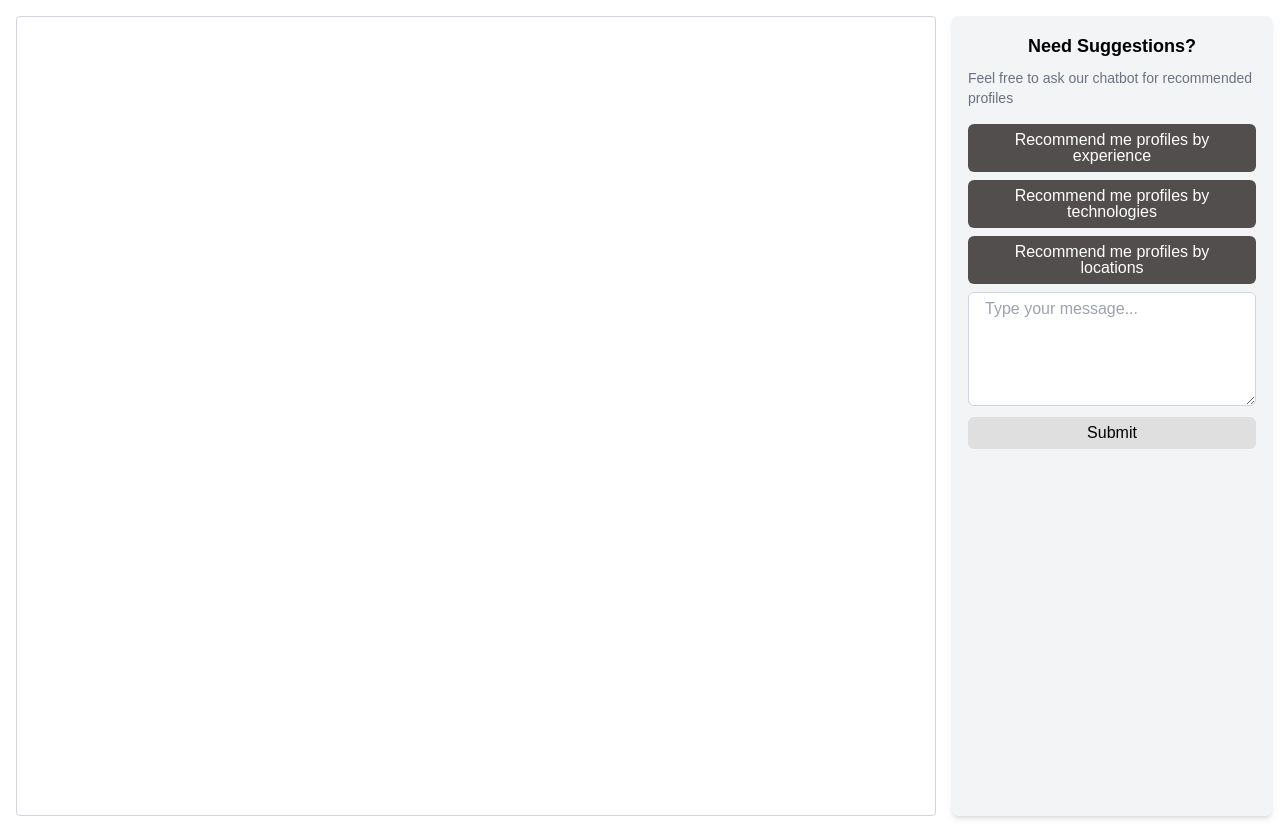
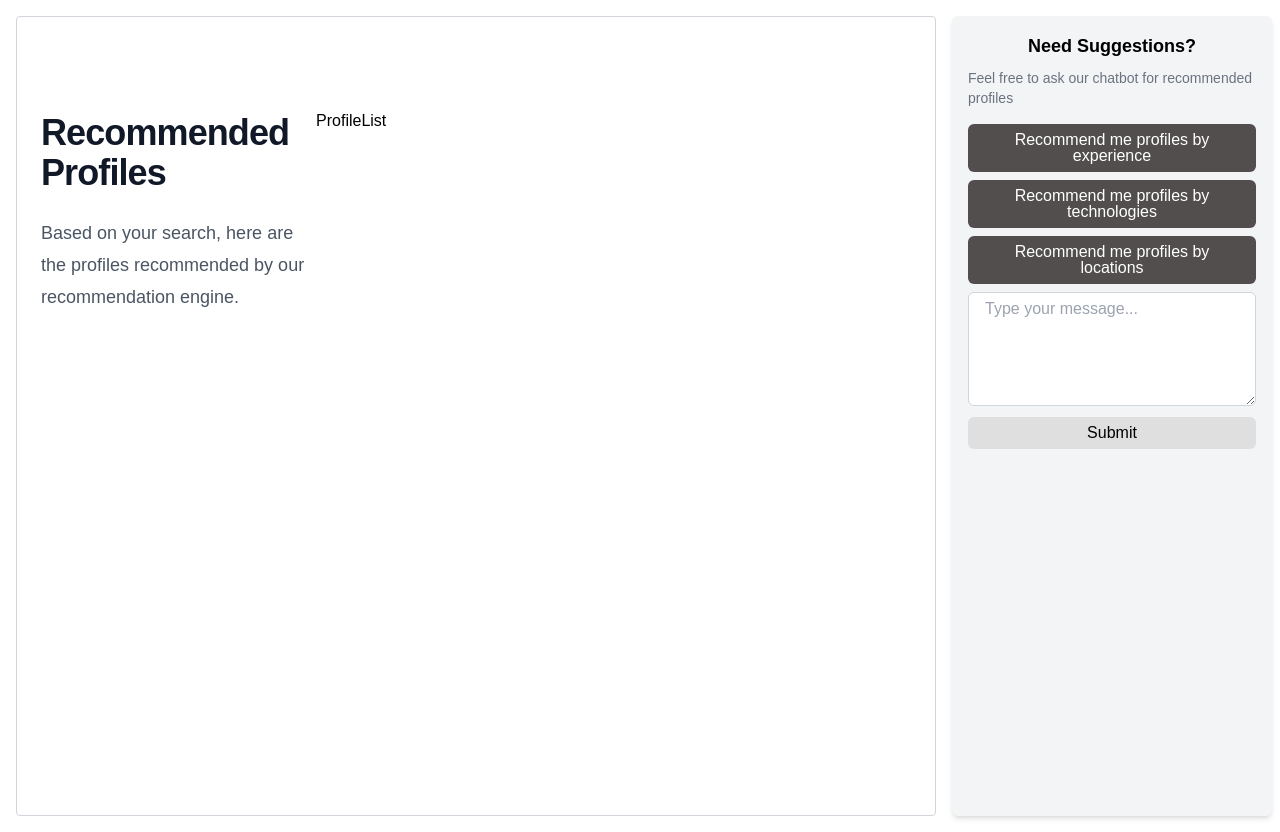
Before and after one commit to LogicUI/ai-hackaton, a Next.js app: page / in a window 1280 px wide. Built offline with nearby package versions, Linux system fonts and the light colour scheme.

Commit message:
style layout for profile and recommendedtext

```diff
--- a/src/components/ProfileList/ProfileList.tsx
+++ b/src/components/ProfileList/ProfileList.tsx
@@ -0,0 +1,7 @@
+import React from 'react';
+
+const ProfileList = () => {
+  return <div>ProfileList</div>;
+};
+
+export default ProfileList;
--- /dev/null
+++ b/src/components/RecommendedText/RecommendedText.tsx
@@ -0,0 +1,20 @@
+import React from 'react';
+import { RecommendedTextProps } from '@/src/types/RecommendTextProps';
+
+const RecommendedText: React.FC<RecommendedTextProps> = ({
+  text = 'Recommended Profiles',
+  description = 'Based on your search, here are the profiles recommended by our recommendation engine.',
+}) => {
+  return (
+    <div>
+      <div className="max-w-2xl xl:col-span-2">
+        <h2 className="text-3xl font-bold tracking-tight text-gray-900 sm:text-4xl">
+          {text}
+        </h2>
+        <p className="mt-6 text-lg leading-8 text-gray-600">{description}</p>
+      </div>
+    </div>
+  );
+};
+
+export default RecommendedText;
--- a/src/pages/index.tsx
+++ b/src/pages/index.tsx
@@ -1,13 +1,19 @@
 import React from 'react';
 import ChatGPTComponent from '../components/ChatGPTComponent';
+import ProfileList from '../components/ProfileList/ProfileList';
+import RecommendedText from '../components/RecommendedText/RecommendedText';
 
 export default function Index() {
   return (
     <main className="p-4 w-full">
       <section className="flex w-full">
-        <article className="border border-gray-300 w-3/4 rounded">
-          <div className="w-1/4"></div>
-          <div className="w-3/4"></div>
+        <article className="border border-gray-300 w-3/4 rounded flex">
+          <div className="w-2/6 mt-24 ml-6">
+            <RecommendedText />
+          </div>
+          <div className="w-3/4 mt-24">
+            <ProfileList />
+          </div>
         </article>
         <aside className="w-1/4 ml-4">
           <ChatGPTComponent />
--- /dev/null
+++ b/src/types/RecommendTextProps.tsx
@@ -0,0 +1,4 @@
+export interface RecommendedTextProps {
+  text?: string;
+  description?: string;
+}
```
Also changed, not shown: src/types/linkedinProfileProps.tsx (renamed from src/types/linkedinProfile.tsx).
